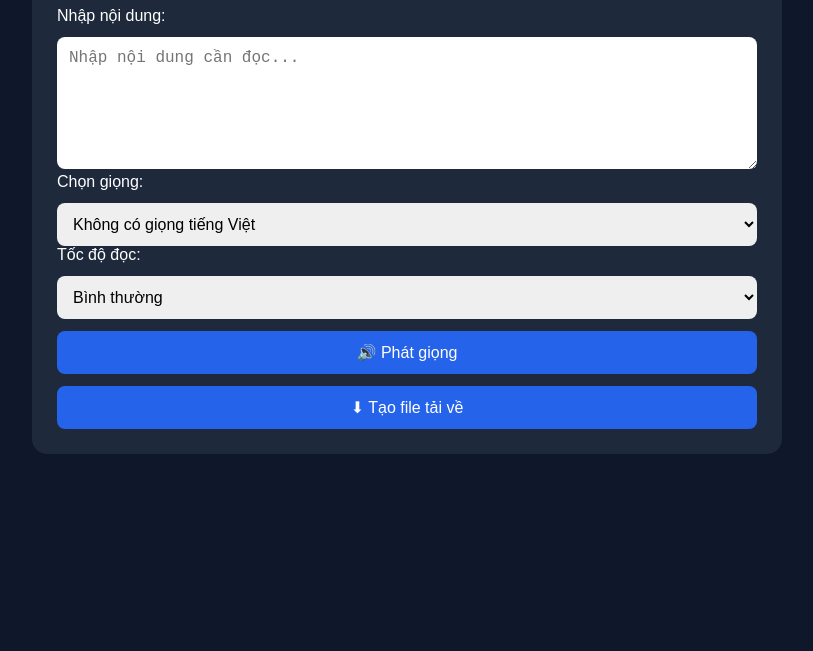
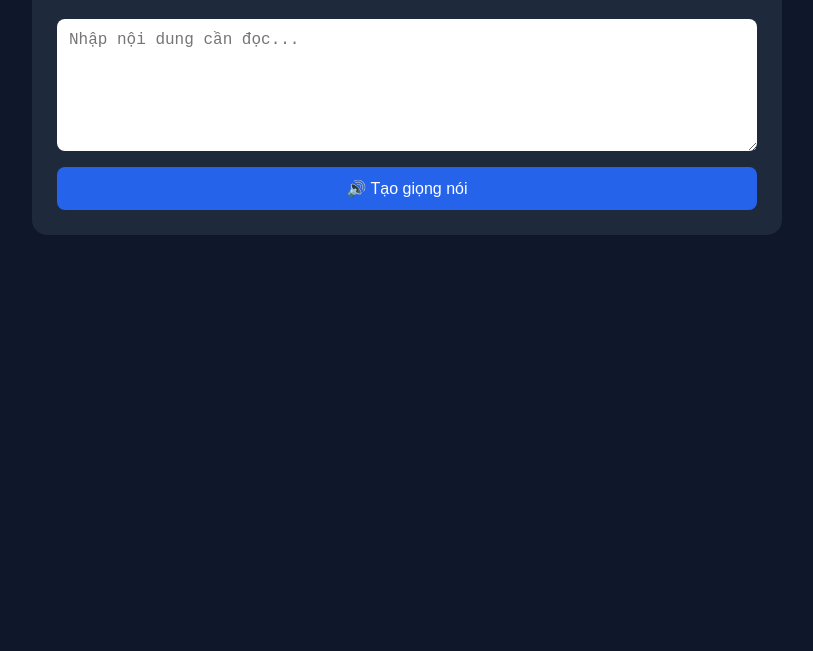
Before and after one commit to DuyNguyen71-code/AI, a website: page index.html in a window 1280 px wide. Shown: the part 149-800 px from the top of the page, without its empty margins (233-1046 px from the left). Drawn offline with Linux system fonts and the light colour scheme.

Commit message:
Update index.html

```diff
--- a/index.html
+++ b/index.html
@@ -3,7 +3,7 @@
 <head>
 <meta charset="UTF-8">
 <meta name="viewport" content="width=device-width, initial-scale=1.0">
-<title>AI Voice Generator</title>
+<title>Google TTS Tiếng Việt</title>
 <style>
 body{
   font-family:Arial,sans-serif;
@@ -19,8 +19,10 @@ body{
   padding:25px;
   border-radius:15px;
 }
-h1{text-align:center;}
-textarea,select,button,a{
+h1{
+  text-align:center;
+}
+textarea,button,audio,a{
   width:100%;
   margin-top:12px;
   padding:12px;
@@ -36,91 +38,51 @@ button,a{
   text-align:center;
   text-decoration:none;
 }
-button:hover{
+button:hover,a:hover{
   background:#1d4ed8;
 }
-#audioDownload{
+#audioPlayer{
+  display:none;
+}
+#downloadBtn{
   display:none;
 }
 </style>
 </head>
 <body>
 <div class="container">
-  <h1>🎤 AI Voice Generator</h1>
+  <h1>🎤 Google TTS Tiếng Việt</h1>
 
-  <label>Nhập nội dung:</label>
   <textarea id="text" rows="6" placeholder="Nhập nội dung cần đọc..."></textarea>
 
-  <label>Chọn giọng:</label>
-  <select id="voiceSelect"></select>
+  <button onclick="generateAudio()">🔊 Tạo giọng nói</button>
 
-  <label>Tốc độ đọc:</label>
-  <select id="speed">
-    <option value="0.8">Chậm</option>
-    <option value="1" selected>Bình thường</option>
-    <option value="1.2">Nhanh</option>
-    <option value="1.5">Rất nhanh</option>
-  </select>
+  <audio id="audioPlayer" controls></audio>
 
-  <button onclick="speakText()">🔊 Phát giọng</button>
-  <button onclick="downloadAudio()">⬇ Tạo file tải về</button>
-
-  <a id="audioDownload" download="voice.wav">⬇ Tải file âm thanh</a>
+  <a id="downloadBtn" download="voice.mp3">⬇ Tải file MP3</a>
 </div>
 
 <script>
-let voices = [];
-
-function loadVoices() {
-  const voiceSelect = document.getElementById("voiceSelect");
-  voiceSelect.innerHTML = "";
-
-  voices = speechSynthesis.getVoices();
-
-  const vietnameseVoices = voices.filter(voice =>
-    voice.lang === "vi-VN" || voice.lang.startsWith("vi")
-  );
-
-  if (vietnameseVoices.length === 0) {
-    const option = document.createElement("option");
-    option.textContent = "Không có giọng tiếng Việt";
-    voiceSelect.appendChild(option);
-    return;
-  }
-
-  vietnameseVoices.forEach((voice, index) => {
-    const option = document.createElement("option");
-    option.value = index;
-    option.textContent = voice.name;
-    voiceSelect.appendChild(option);
-  });
-
-  window.filteredVoices = vietnameseVoices;
-}
-
-speechSynthesis.onvoiceschanged = loadVoices;
-
-function speakText() {
+function generateAudio() {
   const text = document.getElementById("text").value.trim();
-  const voiceIndex = document.getElementById("voiceSelect").value;
-  const speed = parseFloat(document.getElementById("speed").value);
 
   if (!text) {
     alert("Vui lòng nhập nội dung");
     return;
   }
 
-  const utterance = new SpeechSynthesisUtterance(text);
-  utterance.voice = window.filteredVoices[voiceIndex];
-  utterance.rate = speed;
+  const url = `https://translate.google.com/translate_tts?ie=UTF-8&q=${encodeURIComponent(text)}&tl=vi&client=tw-ob`;
 
-  speechSynthesis.cancel();
-  speechSynthesis.speak(utterance);
+  const audio = document.getElementById("audioPlayer");
+  const downloadBtn = document.getElementById("downloadBtn");
+
+  audio.src = url;
+  audio.style.display = "block";
+  audio.play();
+
+  downloadBtn.href = url;
+  downloadBtn.style.display = "block";
 }
-
-function stopText() {
-  speechSynthesis.cancel();
-}
-
-loadVoices();
 </script>
+</body>
+</html>
```
